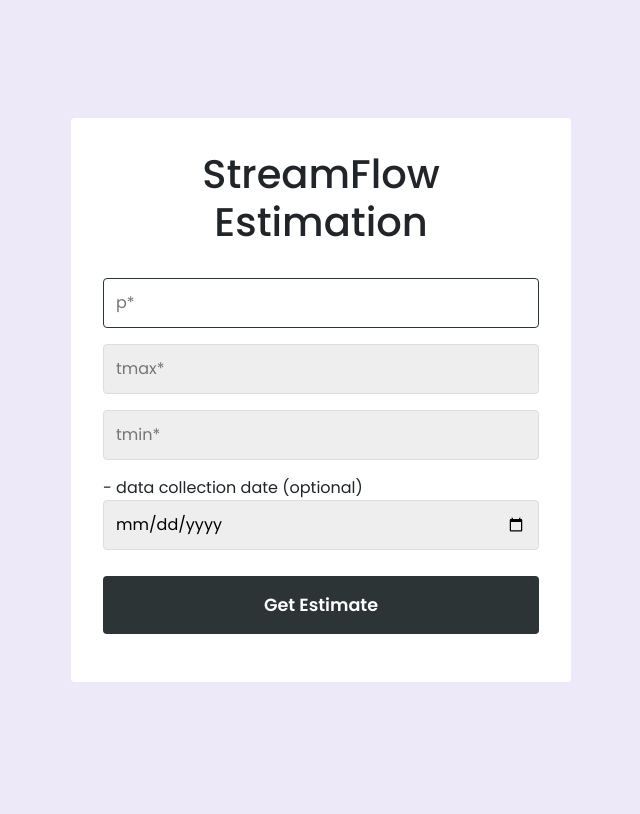
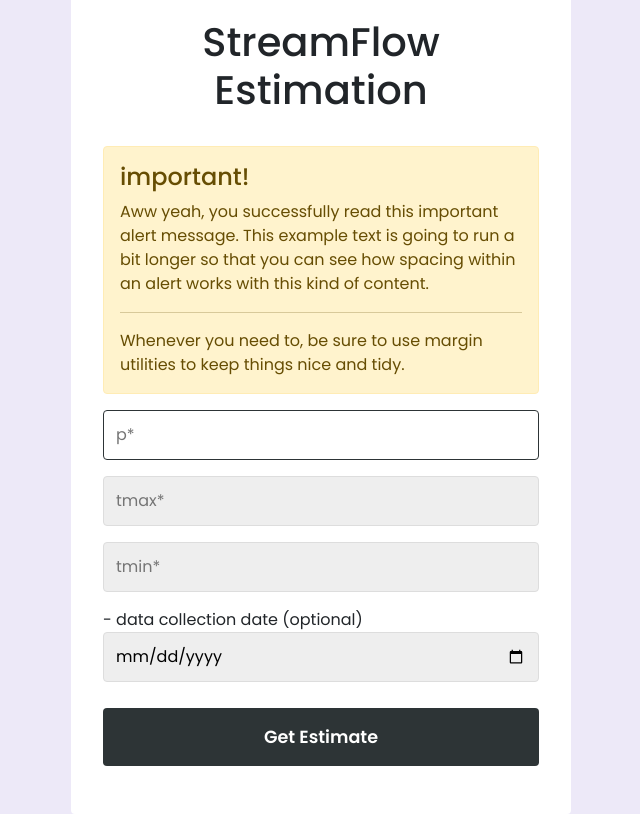
Before and after one commit to gaurav-chaurasia/Groundwater-Level-Prediction, a Flask app: page / in a window 1280 px wide. Shown: the whole page, without its empty margins (319-959 px from the left). Before the commit the page ends 682 px from the top, so only its background shows below. Run offline with Flask 2, Linux system fonts and the light colour scheme; some libraries are stand-ins or nearby versions.

Commit message:
add interface

```diff
--- a/app/templates/index.html
+++ b/app/templates/index.html
@@ -14,14 +14,20 @@
   <div class="form" id="login">
     <form action="/predict" method="post">
       <h1 class="form__title">StreamFlow Estimation</h1>
-      <div class="form__input-group">
-        <input type="text" class="form__input" autofocus placeholder="p*" name="p">
+      <div class="alert alert-warning" role="alert">
+        <h4 class="alert-heading">important!</h4>
+        <p>Aww yeah, you successfully read this important alert message. This example text is going to run a bit longer so that you can see how spacing within an alert works with this kind of content.</p>
+        <hr>
+        <p class="mb-0">Whenever you need to, be sure to use margin utilities to keep things nice and tidy.</p>
       </div>
       <div class="form__input-group">
-        <input type="text" class="form__input" placeholder="tmax*" name="tmax">
+        <input type="text" class="form__input" required autofocus placeholder="p*" name="p">
       </div>
       <div class="form__input-group">
-        <input type="text" class="form__input" placeholder="tmin*" name="tmin">
+        <input type="text" class="form__input" required placeholder="tmax*" name="tmax">
+      </div>
+      <div class="form__input-group">
+        <input type="text" class="form__input" required placeholder="tmin*" name="tmin">
       </div>
       <div class="form__input-group">
         <label for="date">- data collection date (optional)</label>
```
